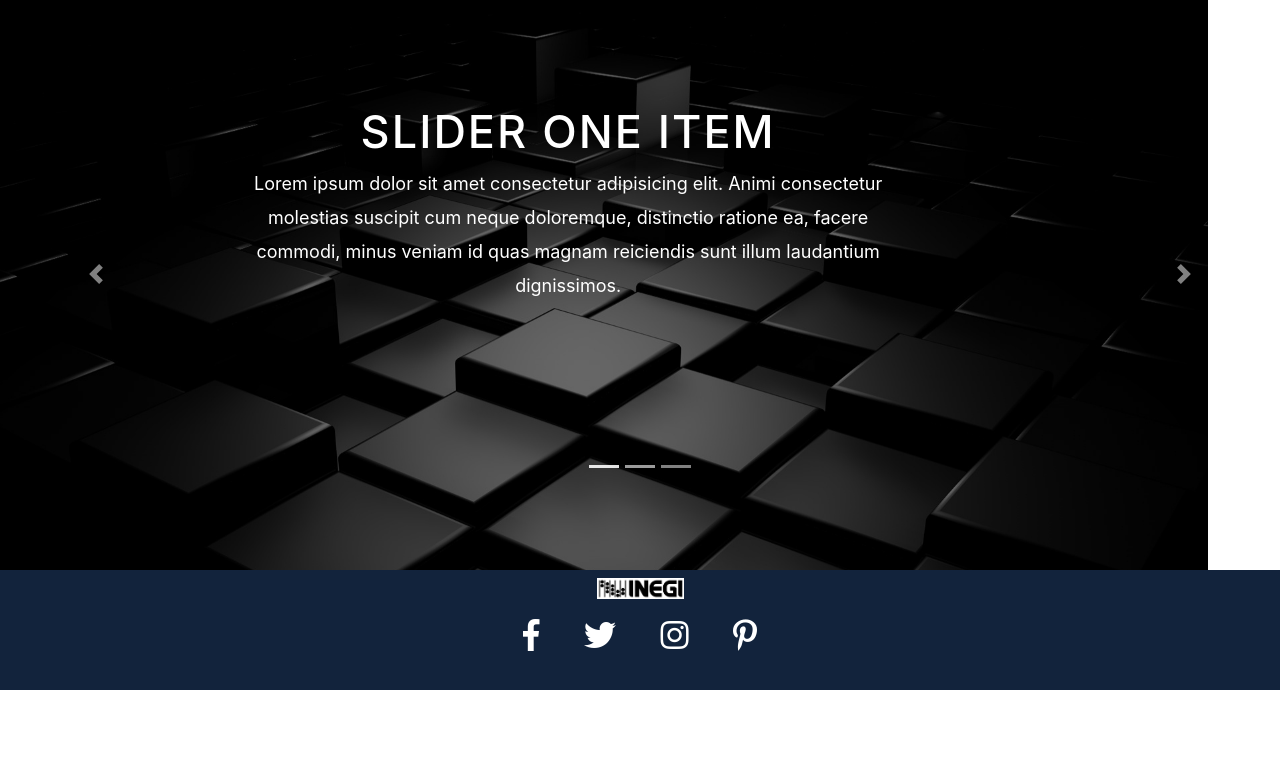
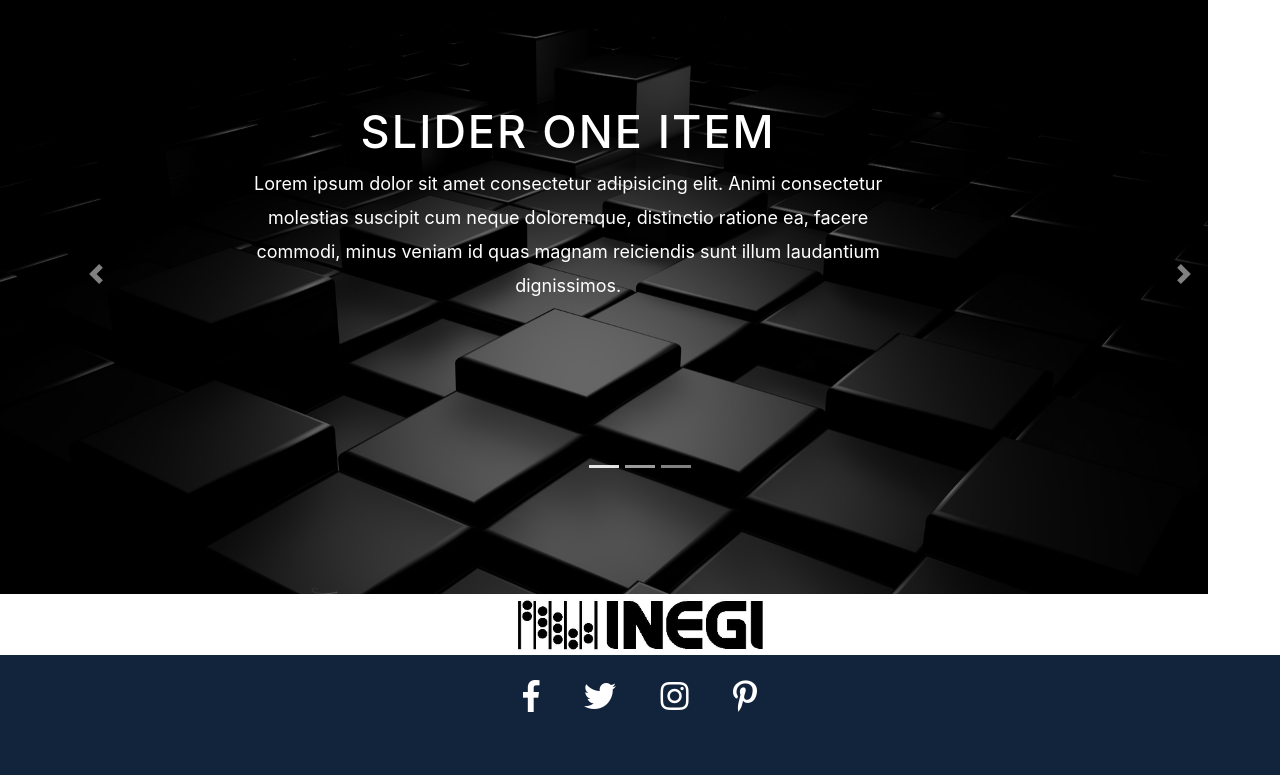
Before and after one commit to BriayanDeLaHoya/Diseno-Pymes, a plain HTML site: page pages/Slider/index.html in a window 1280 px wide. Shown: the part 110-885 px from the top of the page. Before the commit the page ends 800 px from the top, so only its background shows below. Drawn offline with nearby package versions, Linux system fonts and the light colour scheme.

Commit message:
ModificacionFooter

```diff
--- a/pages/Slider/index.html
+++ b/pages/Slider/index.html
@@ -78,9 +78,10 @@
                   <span class="sr-only">Next</span>
                 </a>
             </div>
+    <div class="footerimg">
+<img src="images/Inegi.jpg" width="100%"></div>
+  <div class="footer">
 
-  <div class="footer">
-    <img src="images/Inegi.jpg"><br>
     <i id="fa"  class="fab fa-facebook-f fa-2x"></i>
       <i id="tw" class="fab fa-twitter fa-2x"></i>
       <i id="in" class="fab fa-instagram fa-2x"></i>
--- a/pages/Slider/mycss.css
+++ b/pages/Slider/mycss.css
@@ -55,7 +55,7 @@
  }
  .footer{
     position: absolute;
-    bottom: 0;
+
     background-color: #12233c;
     padding: 5px;
     text-align: center;
@@ -65,8 +65,8 @@
  .carousel-indicators{
      padding: 100px;
  }
- .footer img{
-     width: 10%;
+ .footerimg{
+     width: 100%;
      position: center;
-     padding: 0px 20px 0px 20px;
+     padding: 0px 40% 0px 40%;
  }
```
